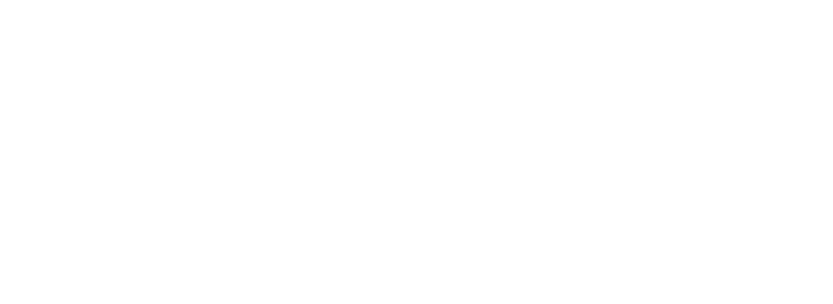
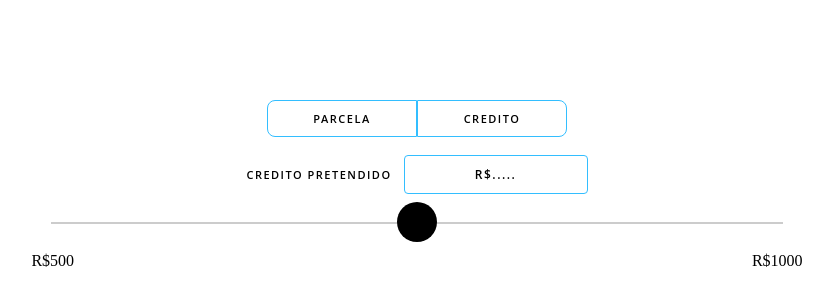
Before and after one commit to KenFelipe/k2ps_lp, a website: page dist/index.html in a window 1280 px wide. Shown: the whole page, without its empty margins (223-1056 px from the left). Drawn offline with Linux system fonts and the light colour scheme; files that its build step writes are made by us from their sources.

Commit message:
rangeb test

```diff
--- a/src/js/rangeBar.js
+++ b/src/js/rangeBar.js
@@ -9,3 +9,30 @@ rangeSlider.addEventListener('input', () => {
 
     document.getElementsByClassName('progress').item(0).style.width = bulletPosition
 })
+
+/////////////////////////////////////////////////////////////////////////////////////////////////////////////
+const parcela = document.getElementById('parcela')
+
+parcela.addEventListener('click', () => {
+    credito.classList.remove('active')
+    parcela.classList.add('active')
+})
+
+const credito = document.getElementById('credito')
+
+credito.addEventListener('click', () => {
+    parcela.classList.remove('active')
+    credito.classList.add('active')
+})
+
+const rangeBar = document.getElementById('range-bar')
+console.log(rangeBar)
+
+rangeBar.addEventListener('input', () => {
+    // const width = '20px'
+    const progress = (rangeBar.value - rangeBar.min) / (rangeBar.max - rangeBar.min) * (rangeBar.offsetWidth - 40) + 20
+    console.log(progress, rangeBar.offsetWidth)
+    // const width = '80%'
+    const width = `${progress}px`
+    document.getElementById('range-bar-progress').style.width = width
+})
--- a/src/scss/rangeBar.scss
+++ b/src/scss/rangeBar.scss
@@ -19,9 +19,9 @@
     }
 }
 
-span {
-    display: block;
-}
+// span {
+//     display: block;
+// }
 
 .rs-range {
     // display: block;
@@ -72,3 +72,168 @@ span {
     // transform-origin: center center;
     position: relative;
 }
+
+
+///////////////////////////////////////////////////////////////////////////////////////////////////
+.range-bar-container {
+    margin-top: 100px;
+}
+
+%button_temp {
+    border: 1px solid #33beff;
+    background-color: transparent;
+    padding: 10px;
+}
+
+%font_temp {
+    line-height: 21px;
+    letter-spacing: 1.5px;
+    font-size: 14px;
+    font: 600 90% 'Open Sans', Sans-serif, arial, tahoma, sans-serif;
+    -webkit-font-smoothing: antialiased;
+}
+
+.toggle-range {
+    text-align: center;
+
+    button {
+        @extend %button_temp;
+        @extend %font_temp;
+
+        display: inline-block;
+        width: 150px;
+        cursor: pointer;
+        font-size: 11px;
+
+        &:focus, &.active {
+            outline: none;
+            background-color: #33beff;
+        }
+
+        &#parcela {
+            // margin-right: 0px;
+            border-radius: 8px 0 0 8px;
+        }
+
+        &#credito {
+            border-radius: 0 8px 8px 0;
+            // margin-left: -4px;
+        }
+    }
+}
+
+.valor-display {
+    margin-top: 18px;
+
+    span {
+        @extend %font_temp;
+        font-size: 11px;
+    }
+
+    input {
+        @extend %button_temp;
+        @extend %font_temp;
+        border-radius: 4px;
+        text-align: center;
+        font-size: 12px;
+        margin-left: 8px;
+    }
+}
+
+.range-limit {
+    // width: 85%;
+    width: 80%;
+    margin: 0 auto;
+    margin-top: 22px;
+    text-align: left;
+
+    span {
+        display: inline-block;
+        height: 100%;
+        position: relative;
+        // top: 4px;
+
+        &#range-start {
+            float: none;
+        }
+        &#range-end {
+            float: right;
+        }
+    }
+}
+
+$thumb_size: 40px;
+.range {
+    margin-top: 16px;
+    text-align: center;
+
+    #range-bar {
+        -webkit-appearance: none;
+        width: 80%;
+        margin: 0 10px;
+
+        &::-webkit-slider-runnable-track {
+            width: 100%;
+            height: 2px;
+            cursor: pointer;
+            background-color: #ccc;
+            border-radius: 1px;
+        }
+
+        &::-webkit-slider-thumb {
+            -webkit-appearance: none;
+            width: $thumb_size;
+            height: $thumb_size;
+            background: #000;
+            margin-top: -$thumb_size / 2;
+            border-radius: 50%;
+            position: relative;
+            z-index: 20;
+        }
+    }
+}
+
+%hidden-part {
+    content: '';
+    display: block;
+    width: $thumb_size / 2;
+    height: 2px;
+    background-color: #fff;
+    position: absolute;
+    // thumb z-index: 20;
+    z-index: 10;
+    // z-index: 30;
+}
+
+.range-bar-container-test {
+    position: relative;
+
+    &::before {
+        @extend %hidden-part;
+        margin-left: 10%;
+        bottom: 6px;
+    }
+
+    &::after {
+        @extend %hidden-part;
+        margin-right: 10%;
+        bottom: 6px;
+        right: 0px;
+    }
+}
+
+#range-bar-progress {
+    content: '';
+    // margin: 0 auto;
+    margin-left: 10%;
+    width: 0%;
+    height: 2px;
+    background-color: blue;
+    display: block;
+    position: relative;
+    bottom: 6px;
+    z-index: 50;
+    border-radius: 1px;
+}
+
+///////////////////////////////////////////////////////////////////////////////////////////////////
```
Also changed, not shown: dist/css/rangeBar.css, dist/index.html, dist/js/rangeBar.js, 1 other file.
